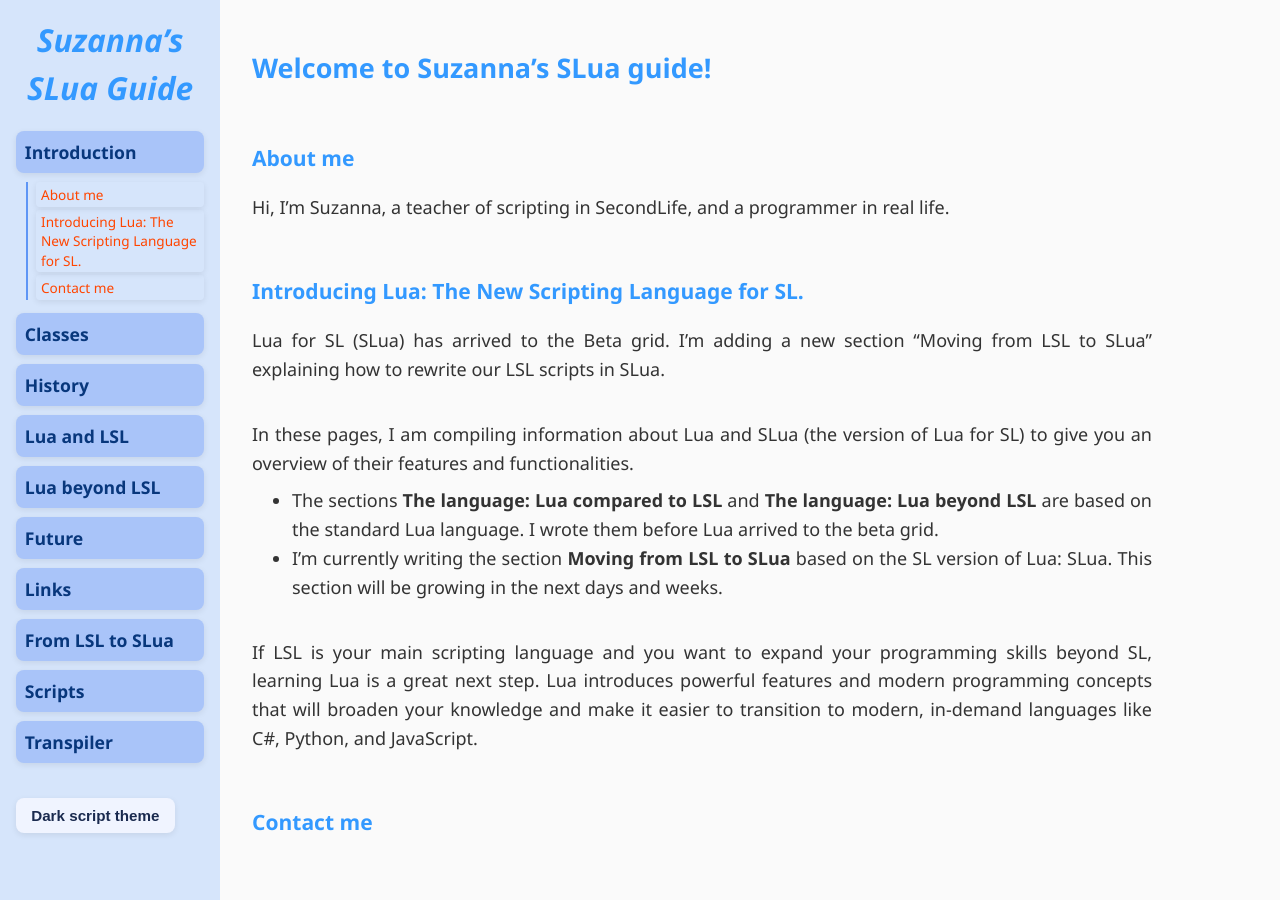
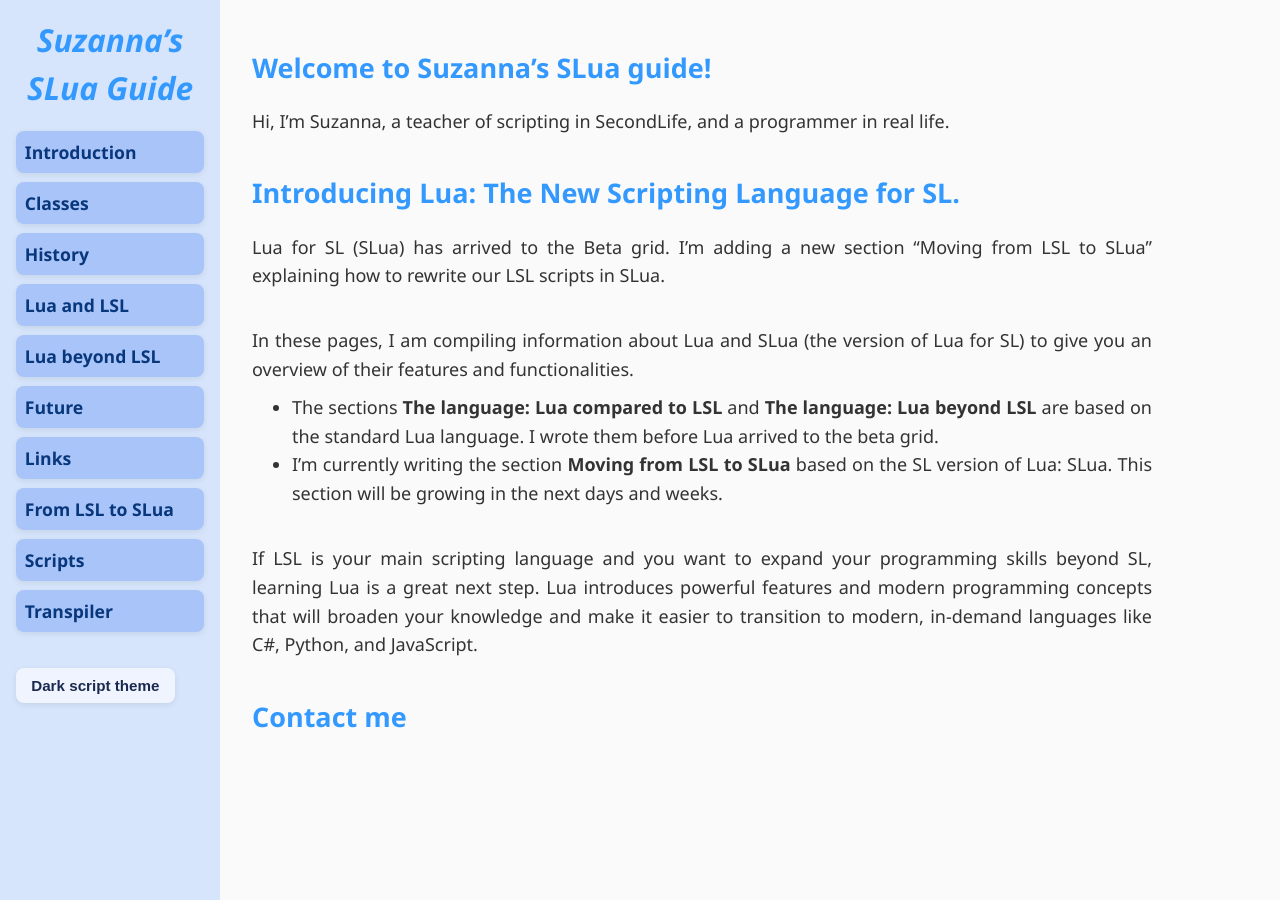
Before and after one commit to Suzanna-Linn/slua, a Jekyll site: the page built from docs/index.md, in a window 1280 px wide. Built offline with Jekyll 4.4.1, drawn with Linux system fonts in a browser that asks for light colours; nearby versions of some CDN libraries; comment, search, counter and statistics services are not loaded.

Commit message:
Update index.md

```diff
--- a/docs/index.md
+++ b/docs/index.md
@@ -4,11 +4,9 @@ title: Home
 ---
 ## Welcome to Suzanna's SLua guide!
 
-### About me
-
 Hi, I'm Suzanna, a teacher of scripting in SecondLife, and a programmer in real life.
 
-### Introducing Lua: The New Scripting Language for SL.
+## Introducing Lua: The New Scripting Language for SL.
 
 Lua for SL (SLua) has arrived to the Beta grid. I'm adding a new section "Moving from LSL to SLua" explaining how to rewrite our LSL scripts in SLua.
 
@@ -18,4 +16,4 @@ In these pages, I am compiling information about Lua and SLua (the version of Lu
 
 If LSL is your main scripting language and you want to expand your programming skills beyond SL, learning Lua is a great next step. Lua introduces powerful features and modern programming concepts that will broaden your knowledge and make it easier to transition to modern, in-demand languages like C#, Python, and JavaScript.
 
-### Contact me
+## Contact me
```
